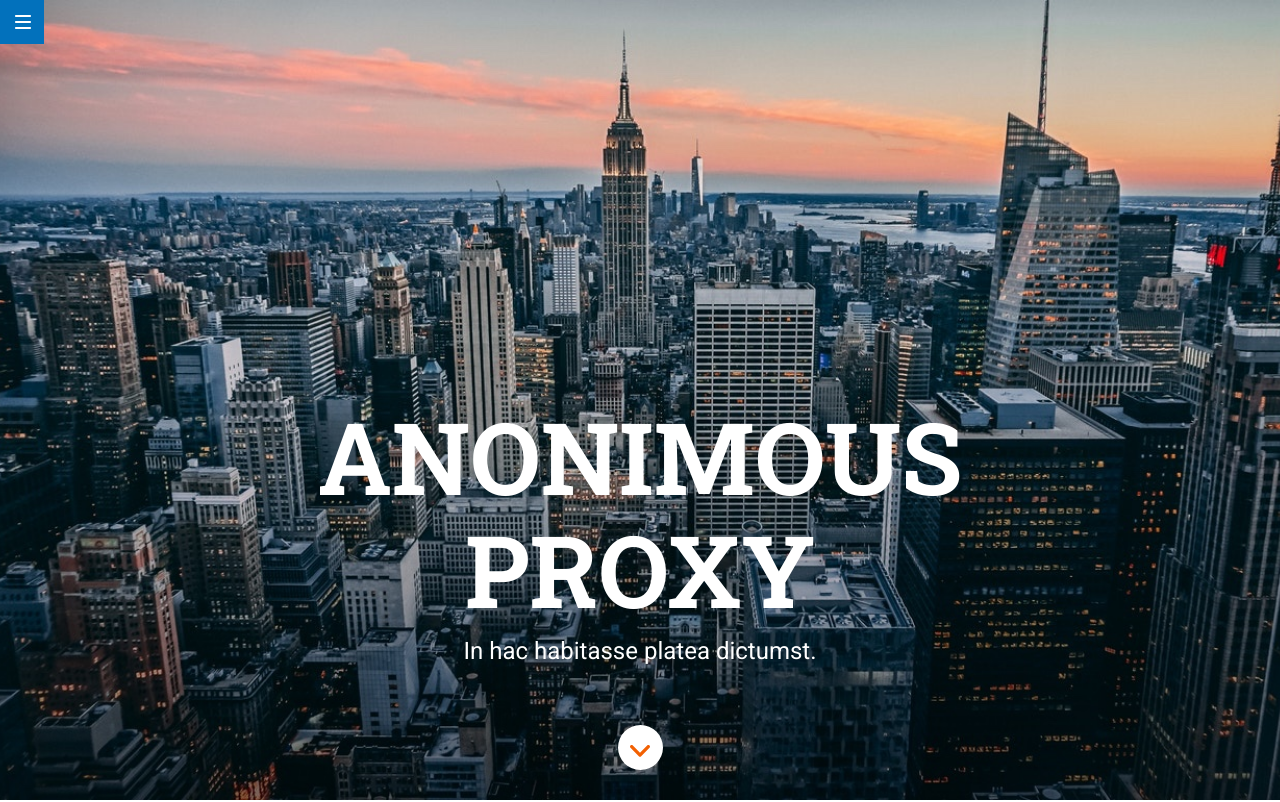
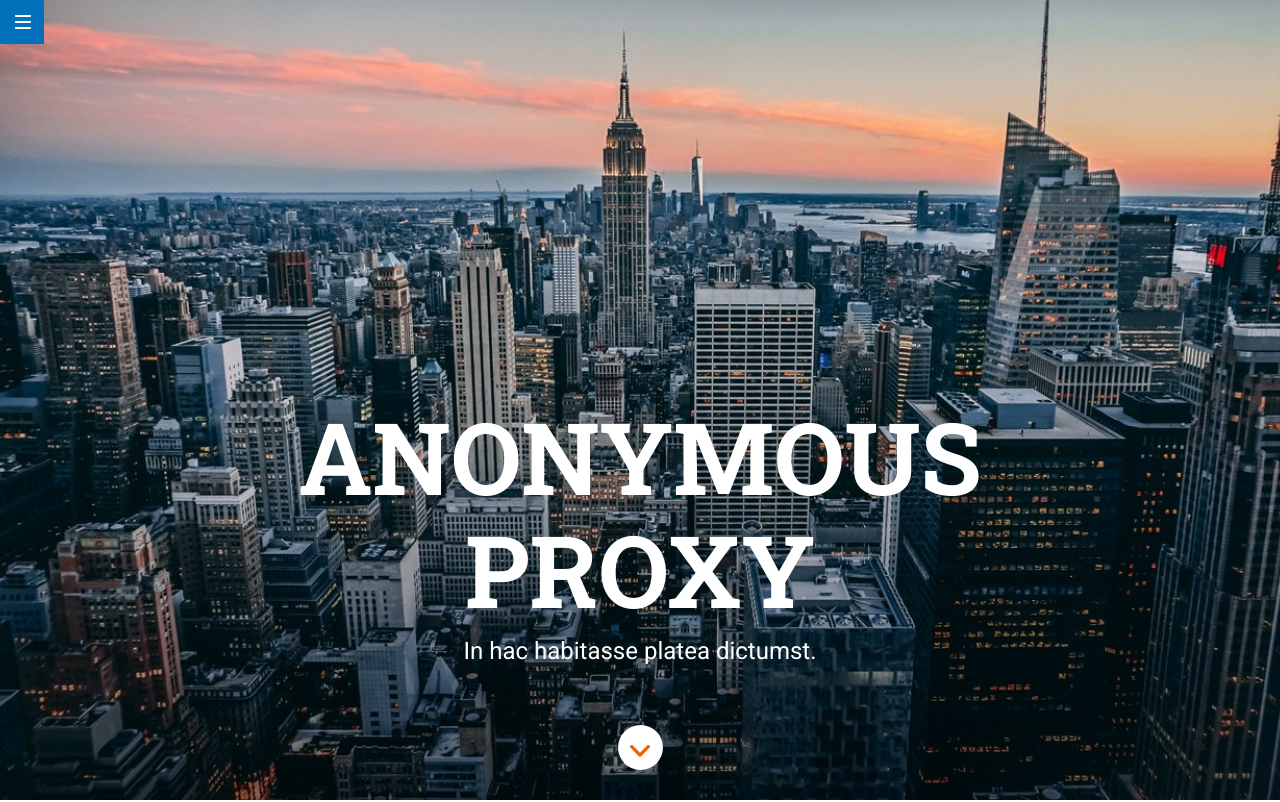
Before and after one commit to mjperezma/Landing-page, a website: page docs/index.html in a window 1280 px wide. Shown: the top 802 px of the page. Drawn offline with Linux system fonts and the light colour scheme.

Commit message:
change letter title

```diff
--- a/docs/index.html
+++ b/docs/index.html
@@ -18,7 +18,7 @@
             <div class="icon__header"> <a href="https://adalab.es/" target="_blank">
     <img class="icon__header__img" src="./assets/images/ico-menu.svg" alt="icono-menu" title="icono-menu"/></a>
             </div>
-            <div class="container__letter"> <span class="container__letter__primary">Anonimous</span>
+            <div class="container__letter"> <span class="container__letter__primary">Anonymous</span>
  <span class="container__letter__secondary">proxy</span>
 
                 <span
```
